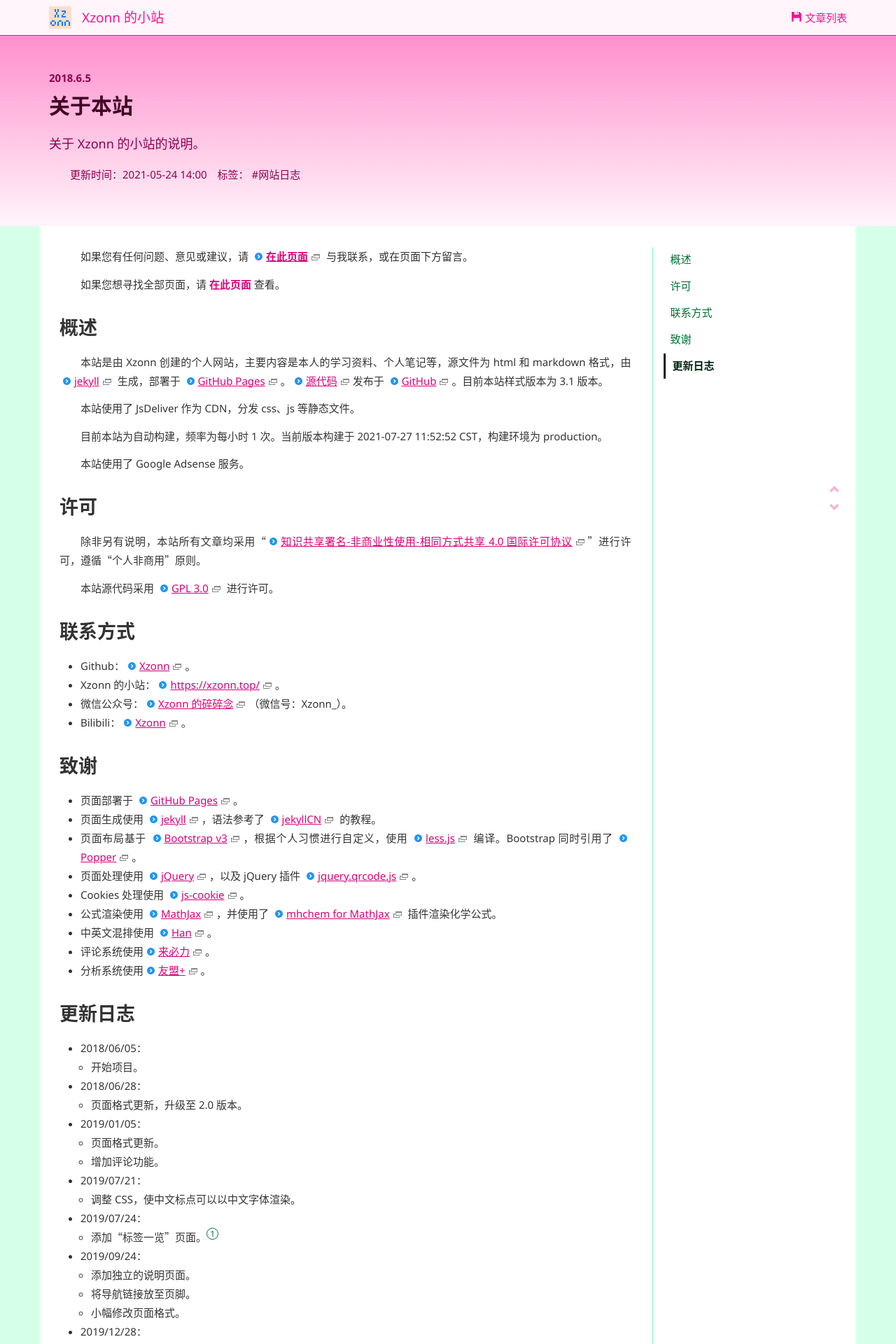
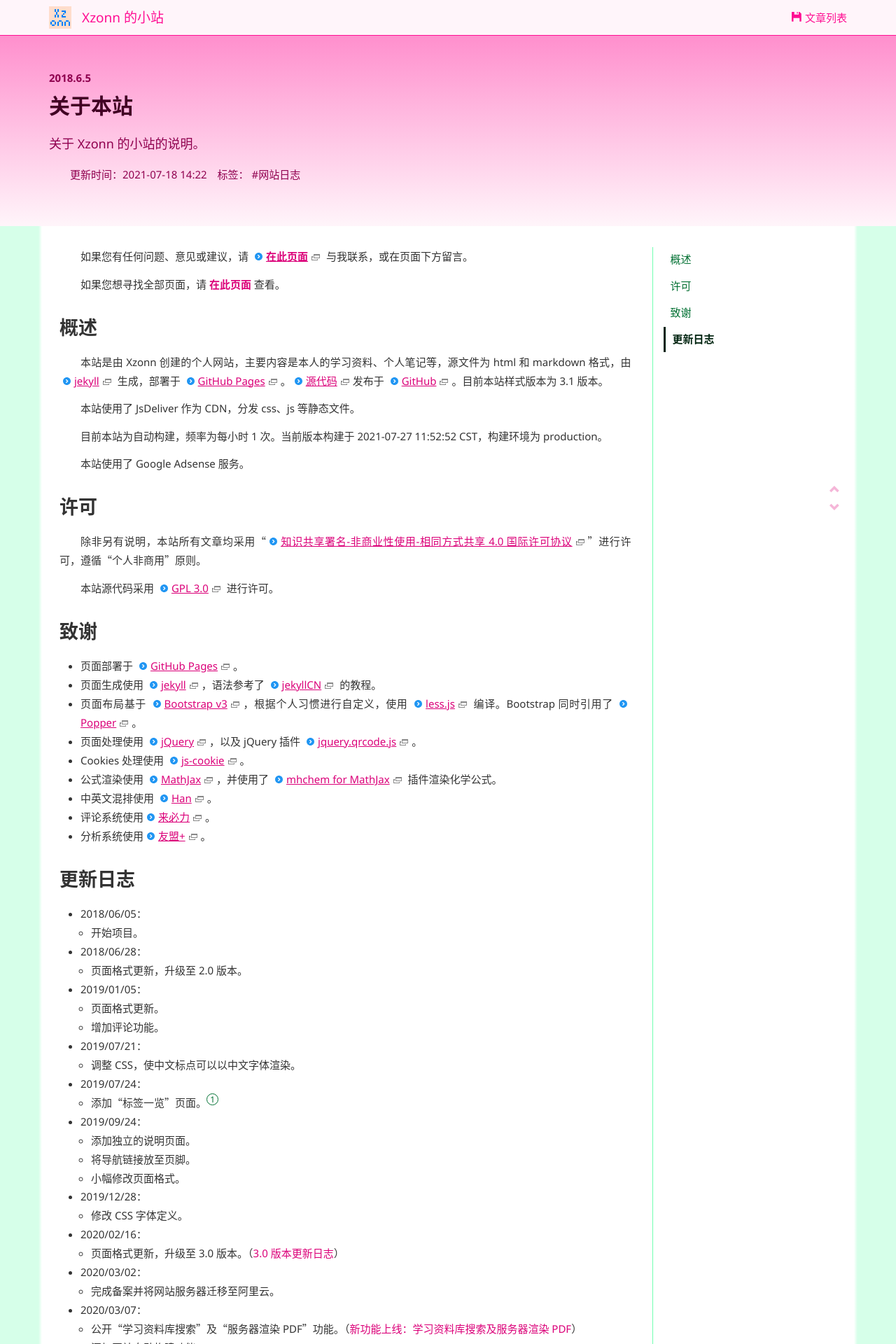
Before and after one commit to Xzonn/xzonn.github.io, a Jekyll site: the page built from _posts/2018-06-05-About.md, in a window 1280 px wide. Shown: the top 1920 px of the page at 70% size. Built offline with Jekyll 4.4.1, drawn with Linux system fonts in a browser that asks for light colours; comment, search, counter and statistics services are not loaded.

Commit message:
2021-07-18

```diff
--- a/_includes/heading.html
+++ b/_includes/heading.html
@@ -2,12 +2,12 @@
         <div class="xz-heading jumbotron">{% if page.head_image %}
             <div class="xz-heading-image" style="background-image: url({{ page.head_image }});"></div>{% endif %}
             <div class="container">
-                <div class="xz-heading-text">{% if page.date %}
-                    <div class="xz-meta-create-top">{{ page.date | date: "%Y" }}.{{ page.date | date: "%m" | plus: 0 }}.{{ page.date | date: "%d" | plus: 0 }}</div>{% endif %}{% if page.title %}
+                <div class="xz-heading-text">{% if page.date %}{% unless page.no_date %}
+                    <div class="xz-meta-create-top">{{ page.date | date: "%Y.%-m.%-d" }}</div>{% endunless %}{% endif %}{% if page.title %}
                     <h1>{{ page.title }}</h1>{% endif %}{% if page.info %}
                     <p class="xz-meta-summary">{{ page.info }}</p>{% endif %}{% if page.last_modified_at or page.tags.size > 0 %}
-                    <div class="xz-meta-infomation">{% if page.last_modified_at %}
-                        <div class="xz-meta-update">{{ page.last_modified_at | date: "%Y-%m-%d %H:%S" }}</div>{% endif %}{% if page.tags.size > 0 %}
+                    <div class="xz-meta-infomation">{% if page.last_modified_at %}{% unless page.no_date %}
+                        <div class="xz-meta-update">{{ page.last_modified_at | date: "%Y-%m-%d %H:%M" }}</div>{% endunless %}{% endif %}{% if page.tags.size > 0 %}
                         <ul class="xz-meta-tags">{% for tag in page.tags %}
                             <li><a href="/posts/#{{ tag }}">{{ tag }}</a></li>{% endfor %}
                         </ul>{% endif %}
--- a/_includes/heading_study.html
+++ b/_includes/heading_study.html
@@ -3,8 +3,8 @@
             <div class="container">
                 <div class="xz-heading-text">{% if page.date or page.update %}
                     <ul class="xz-meta-time">{% if page.date %}
-                        <li class="xz-meta-create">{{ page.date | date: "%Y-%m-%d %M:%S" }}</li>{% endif %}{% if page.last_modified_at %}
-                        <li class="xz-meta-update">{{ page.last_modified_at | date: "%Y-%m-%d %M:%S" }}</li>{% endif %}
+                        <li class="xz-meta-create">{{ page.date | date: "%Y-%m-%d %H:%M" }}</li>{% endif %}{% if page.last_modified_at %}
+                        <li class="xz-meta-update">{{ page.last_modified_at | date: "%Y-%m-%d %H:%M" }}</li>{% endif %}
                     </ul>{% endif %}{% if page.title %}
                     <h1>{{ page.title }}</h1>{% endif %}{% if page.info %}
                     <p class="xz-meta-info">{{ page.info }}</p>{% endif %}{% if page.tags.size > 0 %}
--- a/_posts/2018-06-05-About.md
+++ b/_posts/2018-06-05-About.md
@@ -1,7 +1,7 @@
 ---
 date: 2018-06-05 12:00
 info: 关于Xzonn的小站的说明。
-last_modified_at: 2021-05-24 14:14
+last_modified_at: 2021-07-18 14:22
 tags: 网站日志
 title: 关于本站
 ---
@@ -24,13 +24,6 @@
 除非另有说明，本站所有文章均采用“[知识共享署名-非商业性使用-相同方式共享 4.0 国际许可协议](http://creativecommons.org/licenses/by-nc-sa/4.0/)”进行许可，遵循“个人非商用”原则。
 
 本站源代码采用[GPL 3.0](https://github.com/Xzonn/xzonn.github.io/blob/master/LICENSE)进行许可。
-
-## 联系方式
-
-- Github：[Xzonn](https://github.com/Xzonn/)。
-- Xzonn 的小站：<{{ site.url }}/>。
-- 微信公众号：[Xzonn 的碎碎念](http://weixin.qq.com/r/syorL-fELT9RKbNMb383)（微信号：Xzonn_）。
-- Bilibili：[Xzonn](https://space.bilibili.com/16114399)。
 
 ## 致谢
 
--- a/css/main.scss
+++ b/css/main.scss
@@ -28,9 +28,13 @@
 }
 
 .plainlinks {
-    a::before, a::after {
-        content: normal;
-        display: none;
+    a {
+        text-decoration: none;
+
+        &::before, &::after {
+            content: normal;
+            display: none;
+        }
     }
 }
 
@@ -266,10 +270,6 @@
 
         & > *:first-child {
             margin-top: 0 !important;
-        }
-
-        & > p {
-            text-indent: 2em;
         }
 
         & > .row {
--- a/googlef3463b1c353ef630.html
+++ /dev/null
@@ -1,6 +0,0 @@
----
-date: 2020-02-14 00:45
-last_modified_at: 2020-03-04 15:35
-sitemap: false
----
-google-site-verification: googlef3463b1c353ef630.html
```
Also changed, not shown: xzonn.md (added, +38 -0 lines), Gemfile.lock.
